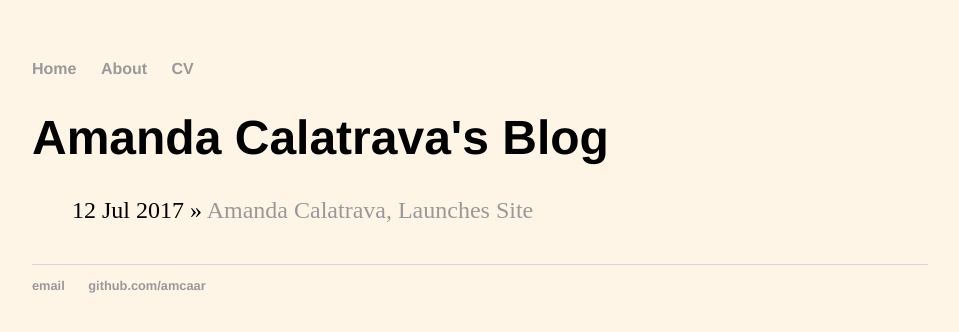
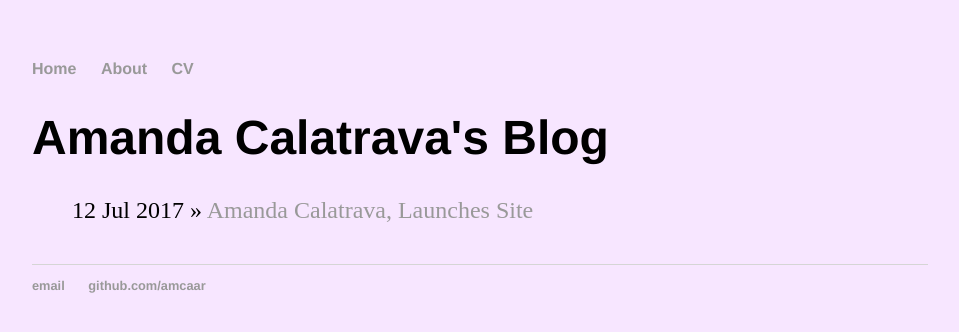
Before and after one commit to amcaar/amcaar.github.io, a Jekyll site: the page built from blog/index.html, in a window 1280 px wide. Shown: the top 332 px of the page, without its empty margins (160-1119 px from the left). Built offline with Jekyll 4.4.1, drawn with Linux system fonts in a browser that asks for light colours.

Commit message:
change back color

```diff
--- a/css/pages.css
+++ b/css/pages.css
@@ -4,7 +4,7 @@ body {
 
   /* Set a background color that will be displayed
      while the background image is loading */
-  background-color: #fff5e6;
+  background-color: #f7e6ff;
 }
 
 nav ul, footer ul {
```
